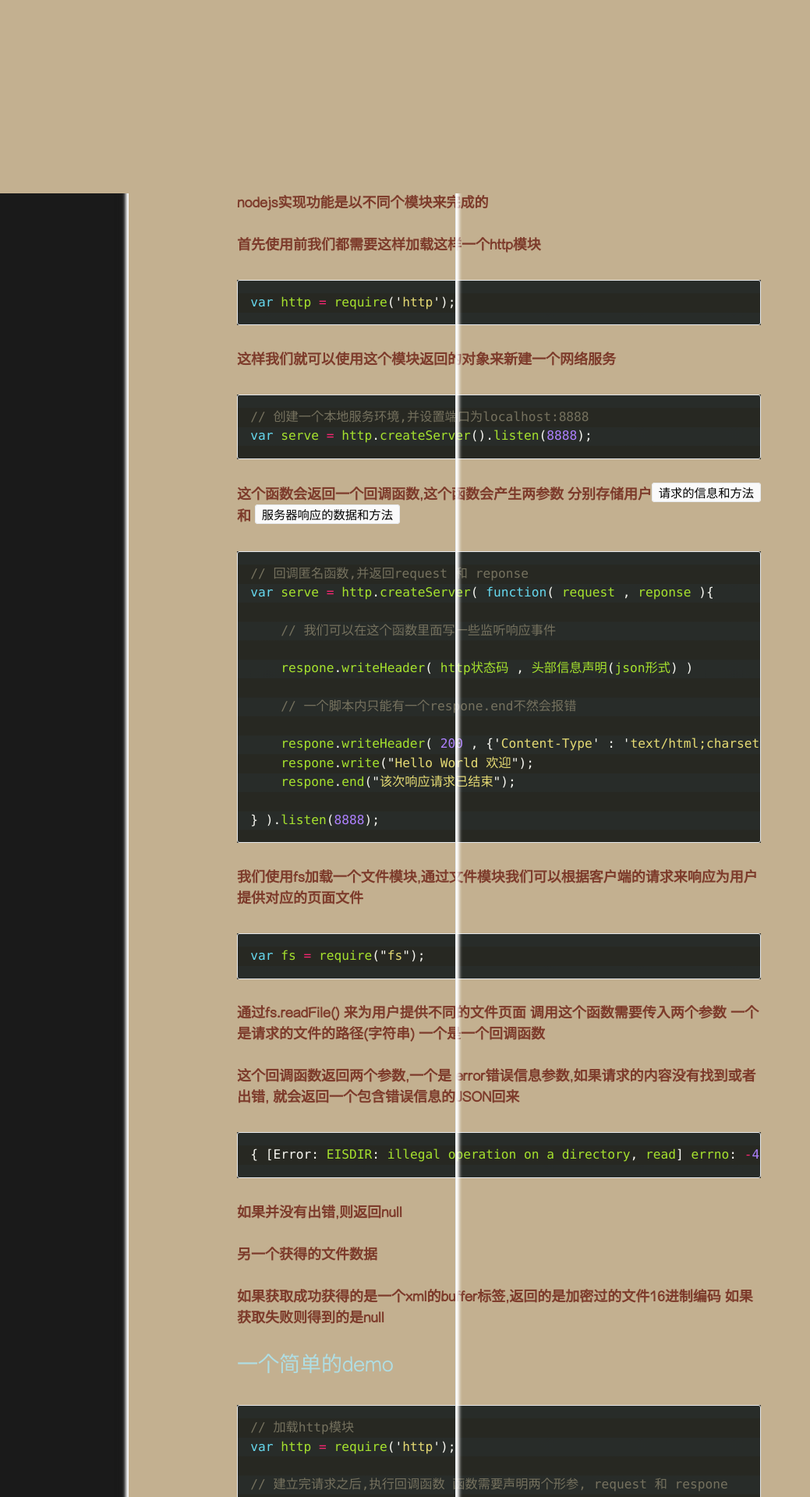
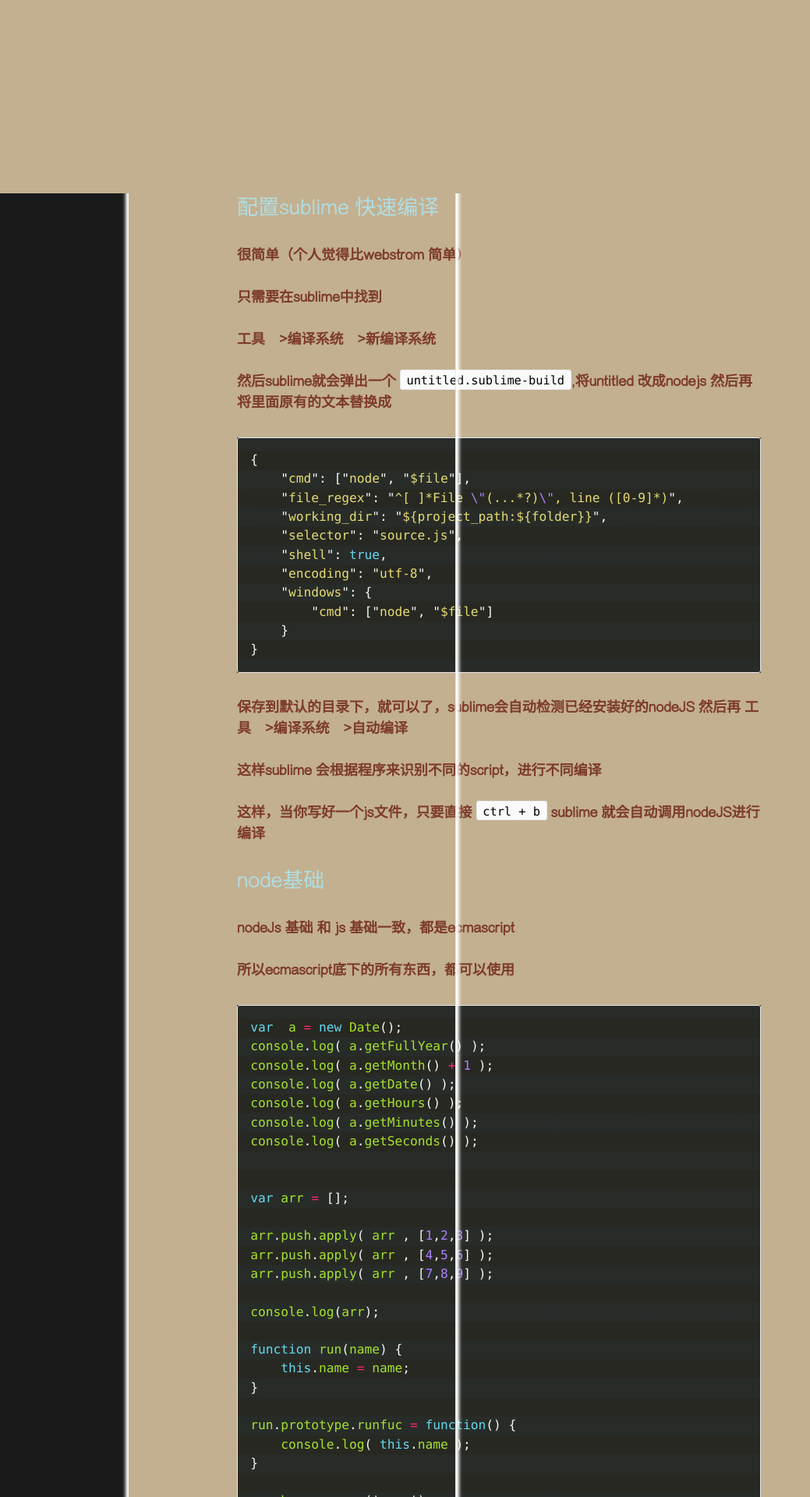
Before and after one commit to bilibiliou/bilibiliou.github.io, a Jekyll site: the page built from _posts/tech/2015-10-11-nodejs.markdown, in a window 1280 px wide. Shown: the part 1052-2972 px from the top of the page at 78% size, without its empty margins (0-1039 px from the left). Built offline with Jekyll 4.4.1, drawn with Linux system fonts in a browser that asks for light colours; comment, search, counter and statistics services are not loaded; some of the changed text lies outside the part shown.

Commit message:
new version

```diff
--- a/_posts/tech/2015-10-11-nodejs.markdown
+++ b/_posts/tech/2015-10-11-nodejs.markdown
@@ -31,8 +31,105 @@
 nodejs可以说是前端人员了解后端的一个切入点所在(当然php也很适合)
 这样前端人员就可以在他们的老本行的基础上调用封装好后端脚本框架了
 
+## 配置sublime 快速编译
 
+很简单（个人觉得比webstrom 简单）
+
+只需要在sublime中找到
+
+工具-->编译系统-->新编译系统
+
+然后sublime就会弹出一个 `untitled.sublime-build`,将untitled 改成nodejs 然后再将里面原有的文本替换成
+{% highlight Javascript %}
+{
+    "cmd": ["node", "$file"],
+    "file_regex": "^[ ]*File \"(...*?)\", line ([0-9]*)",
+    "working_dir": "${project_path:${folder}}",
+    "selector": "source.js",
+    "shell": true,
+    "encoding": "utf-8",
+    "windows": {
+        "cmd": ["node", "$file"]
+    }
+}
+{% endhighlight %}
+
+保存到默认的目录下，就可以了，sublime会自动检测已经安装好的nodeJS
+然后再
+工具-->编译系统-->自动编译
+
+这样sublime 会根据程序来识别不同的script，进行不同编译
+
+这样，当你写好一个js文件，只要直接 `ctrl + b` sublime 就会自动调用nodeJS进行编译
+
+## node基础
+
+nodeJs 基础 和 js 基础一致，都是ecmascript
+
+所以ecmascript底下的所有东西，都可以使用
+
+{% highlight Javascript %}
+var  a = new Date();
+console.log( a.getFullYear() );
+console.log( a.getMonth() + 1 );
+console.log( a.getDate() );
+console.log( a.getHours() );
+console.log( a.getMinutes() );
+console.log( a.getSeconds() );
+
+
+var arr = [];
+
+arr.push.apply( arr , [1,2,3] );
+arr.push.apply( arr , [4,5,6] );
+arr.push.apply( arr , [7,8,9] );
+
+console.log(arr);
+
+function run(name) {
+	this.name = name;
+}
+
+run.prototype.runfuc = function() {
+	console.log( this.name );
+}
+
+var b = new run('owen');
+b.runfuc();
+{% endhighlight %}
+
+以上代码都可以编译运行
+
+还有一点，就是在nodeJs中，最上层的对象不是`window`而是`global`
+global 也是ecmascript中定义的一个最上层的对象，但不对外访问，js中的window其实是global的一个引用
+
+## 模块
 nodejs实现功能是以不同个模块来完成的
+
+nodejs规定一个js文件就是一个模块，不同模块有自己的作用域
+我们使用`var` 在一个js文件里面声明的变量只是该模块下的局部变量
+如果需要声明全局变量，我们可以使用`global`声明
+{% highlight Javascript %}
+global.a = 200;
+console.log(global.a); // 200
+{% endhighlight %}
+
+我们还可以通过`__filename`变量来访问当前被解析模块的路径字符串
+每一个模块中都有一个`__filename`
+{% highlight Javascript %}
+console.log(__filename); // D:\NodeJs\text\global-problem.js
+{% endhighlight %}
+
+## 模块加载系统
+
+我们可以使用`require`来引入模块，类似java中的`import`
+{% highlight Javascript %}
+require('模块路径');
+{% endhighlight %}
+
+所引入的模块会自动被解析执行。
+
+
 
 首先使用前我们都需要这样加载这样一个http模块
 
```
